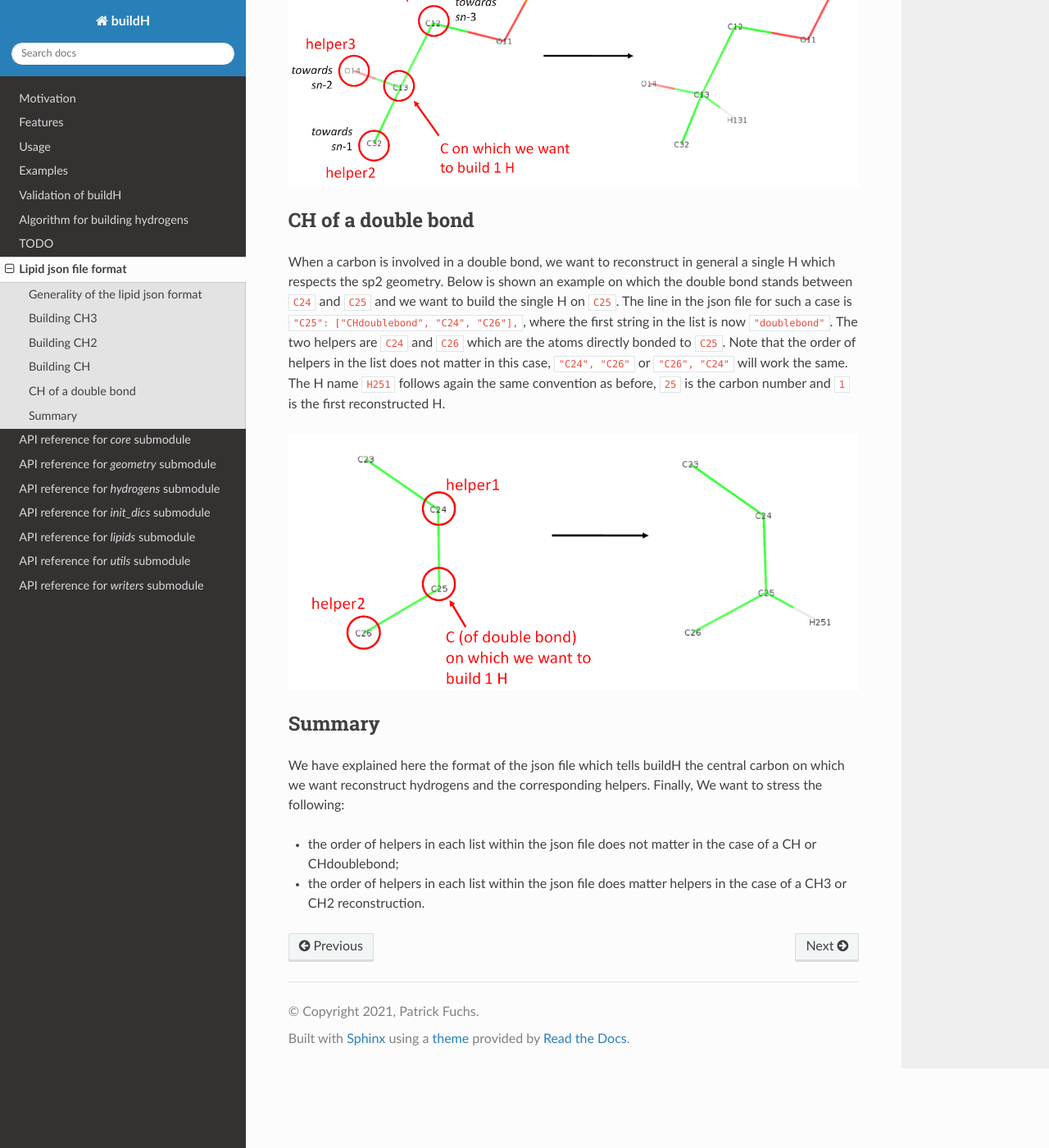
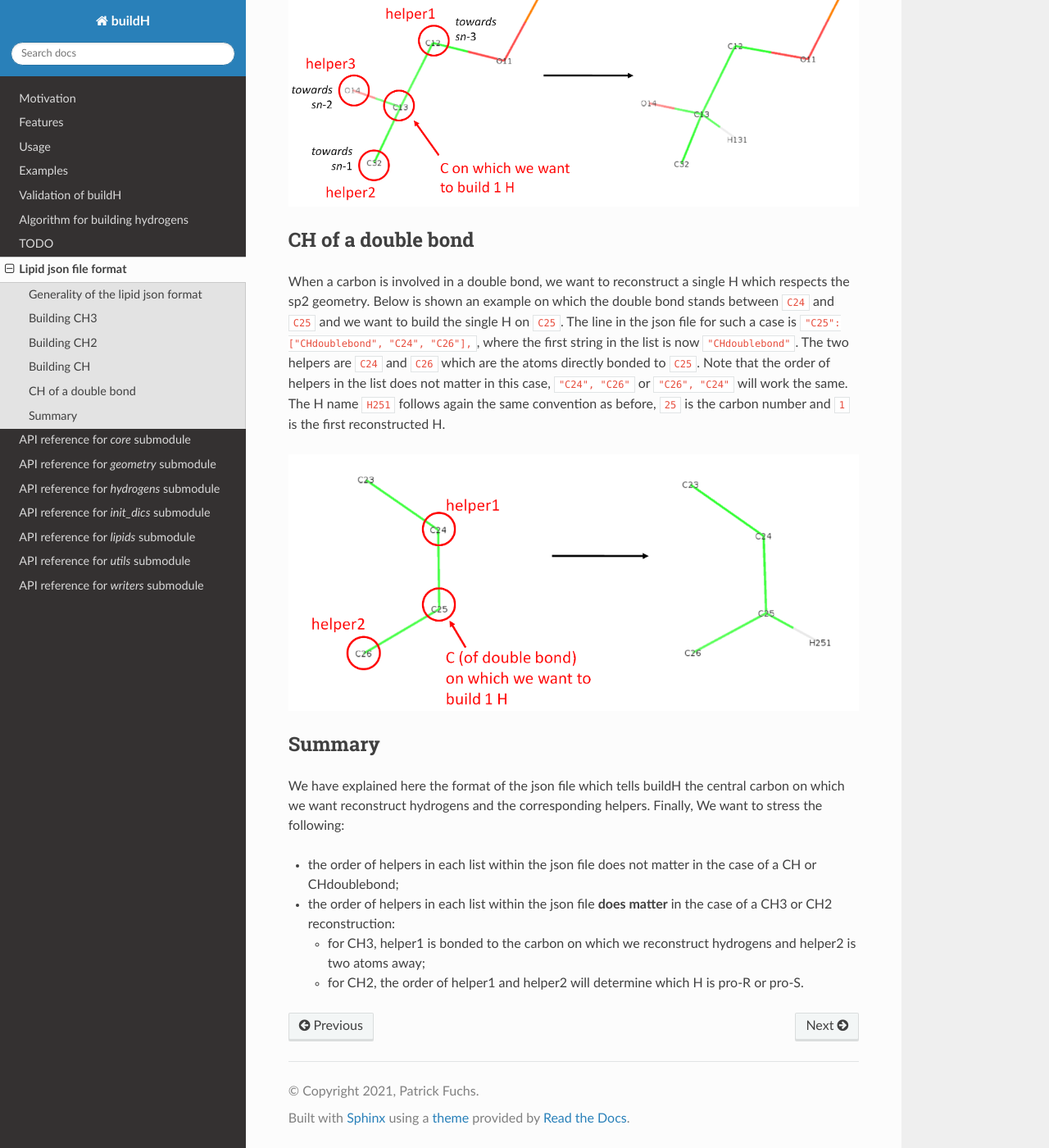
Before and after one commit to patrickfuchs/buildH, a Sphinx documentation site: the page built from docs/json_format.md, in a window 1280 px wide and 1400 px high, scrolled down 3335 px. Shown: the whole window at 82% size. Built offline with Sphinx 7.4.7 and the Read the Docs theme 2.0.0, drawn with Linux system fonts in a browser that asks for light colours; pages that are not in the unit, such as notebooks, are missing from menus.

Commit message:
Fix a few sentences

```diff
--- a/docs/json_format.md
+++ b/docs/json_format.md
@@ -62,13 +62,13 @@ On the right, we show the other case where we swapped the order of helper1 and h
 
 ## Building CH
 
-For a CH, we want to reconstruct a single hydrogen on a carbon connected to 3 other heavy atoms. In this case, the carbon can be asymetric. This is the case, for example, in phospholipids for the second carbon of the glycerol as shown in the figure below. There is shown the resconstruction of a unique hydrogen on atom `C13`. In this case, we have 3 helpers which are merely the 3 heavy atoms (`C12` `C32` `O14`) connected to that carbon. Note that the order of helpers in the json file `"C13": ["CH", "C12", "C32", "O14"],` does not matter in this case. `"C12"`, `"C32"` and `"O14"` can be put in any order in this list, the H reconstruction will be strictly identical. The H name `H131` follows the same convention as before, `13` is the carbon number and `1` is the first reconstructed H.
+For a CH, we want to reconstruct a single hydrogen on a carbon connected to 3 other heavy atoms. In this case, the carbon can be asymetric. This is the case, for example, in phospholipids for the second carbon of the glycerol as shown in the figure below. There is shown the resconstruction of a unique hydrogen on atom `C13`. In this case, we have 3 helpers which are merely the 3 heavy atoms (`C12`, `C32`, and `O14`) connected to that carbon. Note that the order of helpers in the json file `"C13": ["CH", "C12", "C32", "O14"],` does not matter in this case. `"C12"`, `"C32"` and `"O14"` can be put in any order in this list, the H reconstruction will be strictly identical. The H name `H131` follows the same convention as before, `13` is the carbon number and `1` is the first reconstructed H.
 
 ![Reconstruction of a CH](img/build_CH.png)
 
 ## CH of a double bond
 
-When a carbon is involved in a double bond, we want to reconstruct in general a single H which respects the sp2 geometry. Below is shown an example on which the double bond stands between `C24` and `C25` and we want to build the single H on `C25`. The line in the json file for such a case is `"C25": ["CHdoublebond", "C24", "C26"],`, where the first string in the list is now `"doublebond"`. The two helpers are `C24` and `C26` which are the atoms directly bonded to `C25`. Note that the order of helpers in the list does not matter in this case, `"C24", "C26"` or `"C26", "C24"` will work the same. The H name `H251` follows again the same convention as before, `25` is the carbon number and `1` is the first reconstructed H.
+When a carbon is involved in a double bond, we want to reconstruct a single H which respects the sp2 geometry. Below is shown an example on which the double bond stands between `C24` and `C25` and we want to build the single H on `C25`. The line in the json file for such a case is `"C25": ["CHdoublebond", "C24", "C26"],`, where the first string in the list is now `"CHdoublebond"`. The two helpers are `C24` and `C26` which are the atoms directly bonded to `C25`. Note that the order of helpers in the list does not matter in this case, `"C24", "C26"` or `"C26", "C24"` will work the same. The H name `H251` follows again the same convention as before, `25` is the carbon number and `1` is the first reconstructed H.
 
 ![Reconstruction of a CH in a double bond](img/build_CHdoublebond.png)
 
@@ -77,4 +77,6 @@ When a carbon is involved in a double bond, we want to reconstruct in general a
 We have explained here the format of the json file which tells buildH the central carbon on which we want reconstruct hydrogens and the corresponding helpers. Finally, We want to stress the following:
 
 - the order of helpers in each list within the json file does not matter in the case of a CH or CHdoublebond;
-- the order of helpers in each list within the json file does matter  helpers in the case of a CH3 or CH2 reconstruction.
+- the order of helpers in each list within the json file **does matter** in the case of a CH3 or CH2 reconstruction:
+    - for CH3, helper1 is bonded to the carbon on which we reconstruct hydrogens and helper2 is two atoms away;
+	- for CH2, the order of helper1 and helper2 will determine which H is pro-R or pro-S.
```
